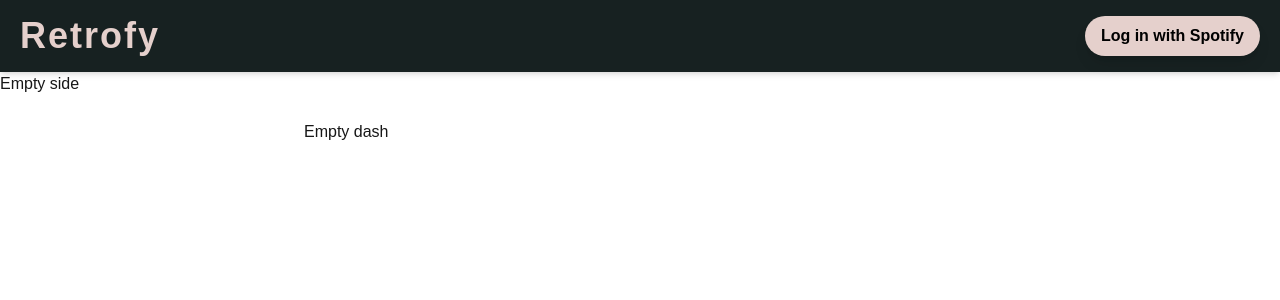
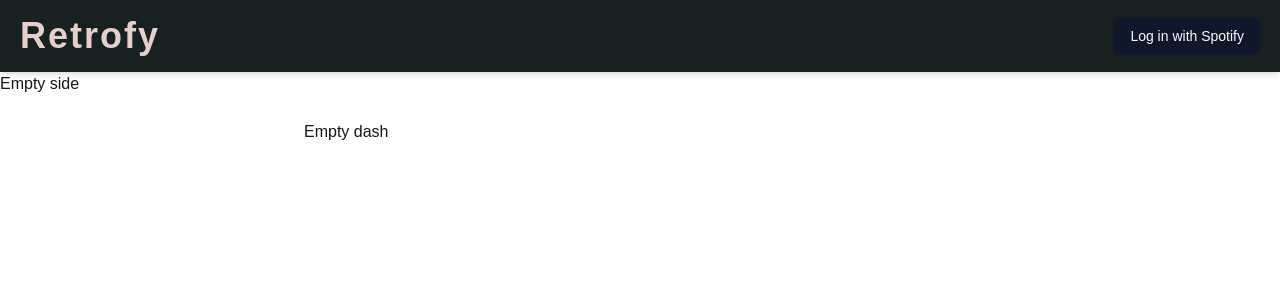
Before and after one commit to sanath1188/splitify, a Next.js app: page /dashboard in a window 1280 px wide. Shown: the top 300 px of the page. Built offline with nearby package versions, Linux system fonts and the light colour scheme; no server answers.

Commit message:
Stable port and shadcn btn

```diff
--- a/components/ui/header.tsx
+++ b/components/ui/header.tsx
@@ -1,5 +1,6 @@
 "use client"
 import React from "react";
+import { Button } from "./button";
 
 const Header: React.FC = () => {
 
@@ -20,12 +21,11 @@ const Header: React.FC = () => {
         <h1 className="text-4xl font-bold tracking-wide retro-title">
           Retrofy
         </h1>
-        <button
-          className="spotify-btn hover:bg-yellow-500 text-black font-bold py-2 px-4 rounded-full shadow-lg transition-all duration-200 ease-in-out"
+        <Button
           onClick={loginToSpotify}
         >
           Log in with Spotify
-        </button>
+        </Button>
       </div>
       <style jsx>{`
         .retro-title {
--- a/package.json
+++ b/package.json
@@ -3,7 +3,7 @@
   "version": "0.1.0",
   "private": true,
   "scripts": {
-    "dev": "next dev",
+    "dev": "next dev -p 3000",
     "build": "next build",
     "start": "next start",
     "lint": "next lint"
```
